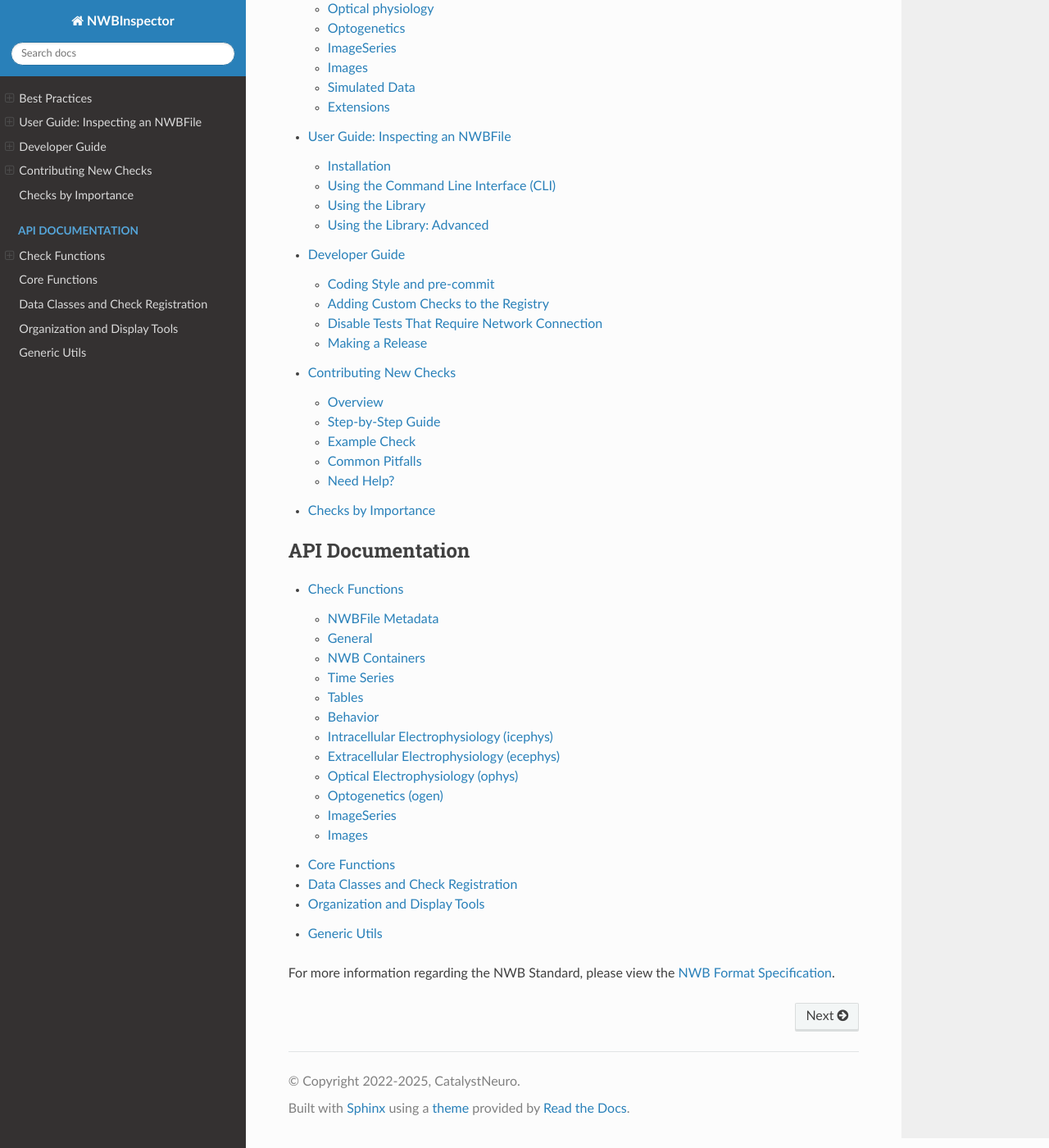
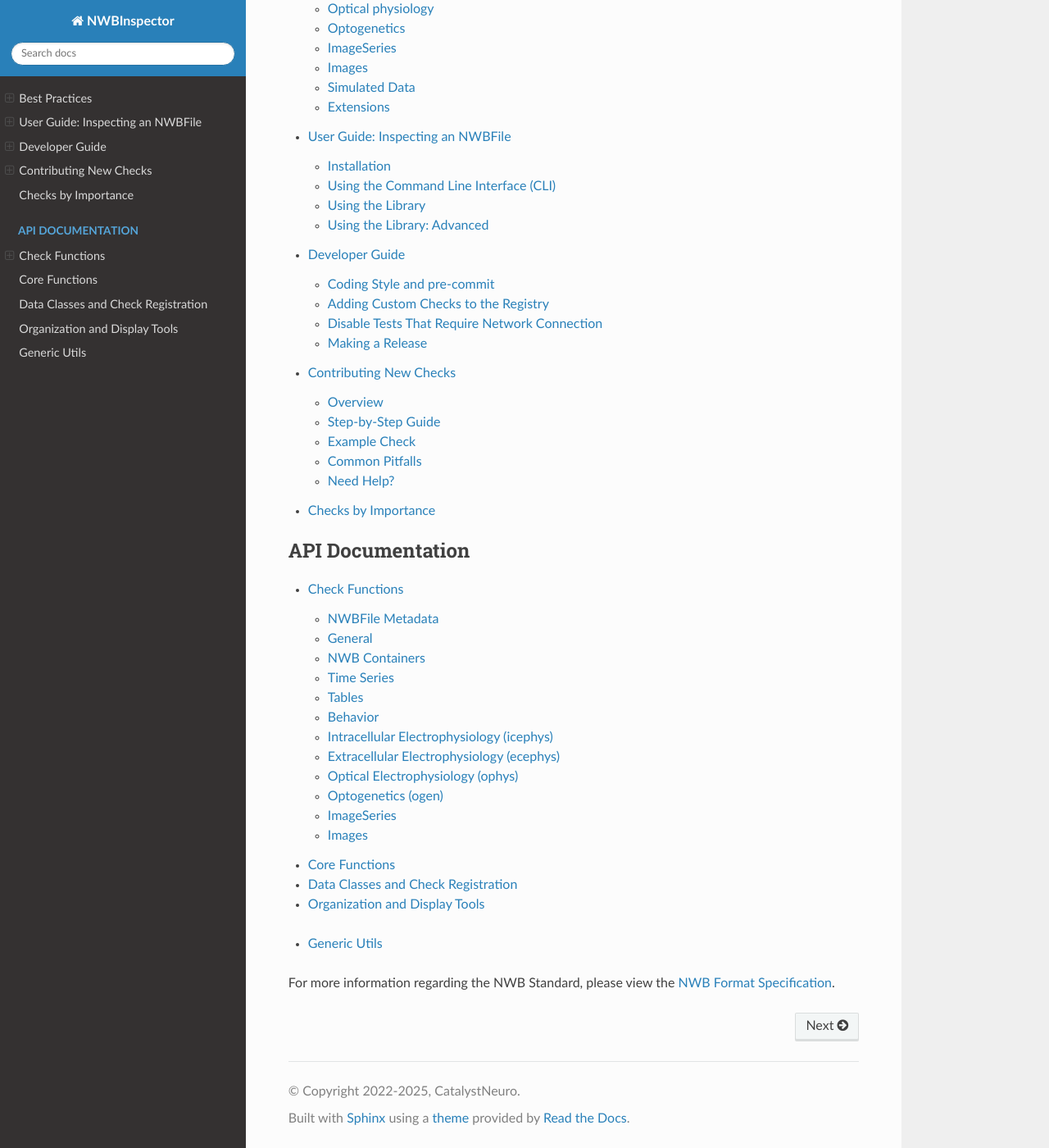
Before and after one commit to NeurodataWithoutBorders/nwbinspector, a Sphinx documentation site: the page built from docs/index.rst, in a window 1280 px wide and 1400 px high, scrolled down 919 px. Shown: the whole window at 82% size. Built offline with Sphinx 7.4.7 and the Read the Docs theme 3.1.0, drawn with Linux system fonts in a browser that asks for light colours; the version number is read from the project's files by our own code.

Commit message:
add css formatting for lists

```diff
--- a/docs/_static/css/custom.css
+++ b/docs/_static/css/custom.css
@@ -29,3 +29,19 @@
     color: #404040 !important;
     background-color: #fbfbfb !important;
 }
+
+/* Restore bullet points for simple lists */
+ul.simple {
+    list-style-type: disc !important;
+    margin-left: 24px !important;
+    margin-bottom: 24px !important;
+}
+
+ul.simple li {
+    list-style-type: disc !important;
+    display: list-item !important;
+}
+
+ul.simple li p {
+    margin-bottom: 12px !important;
+}
```
